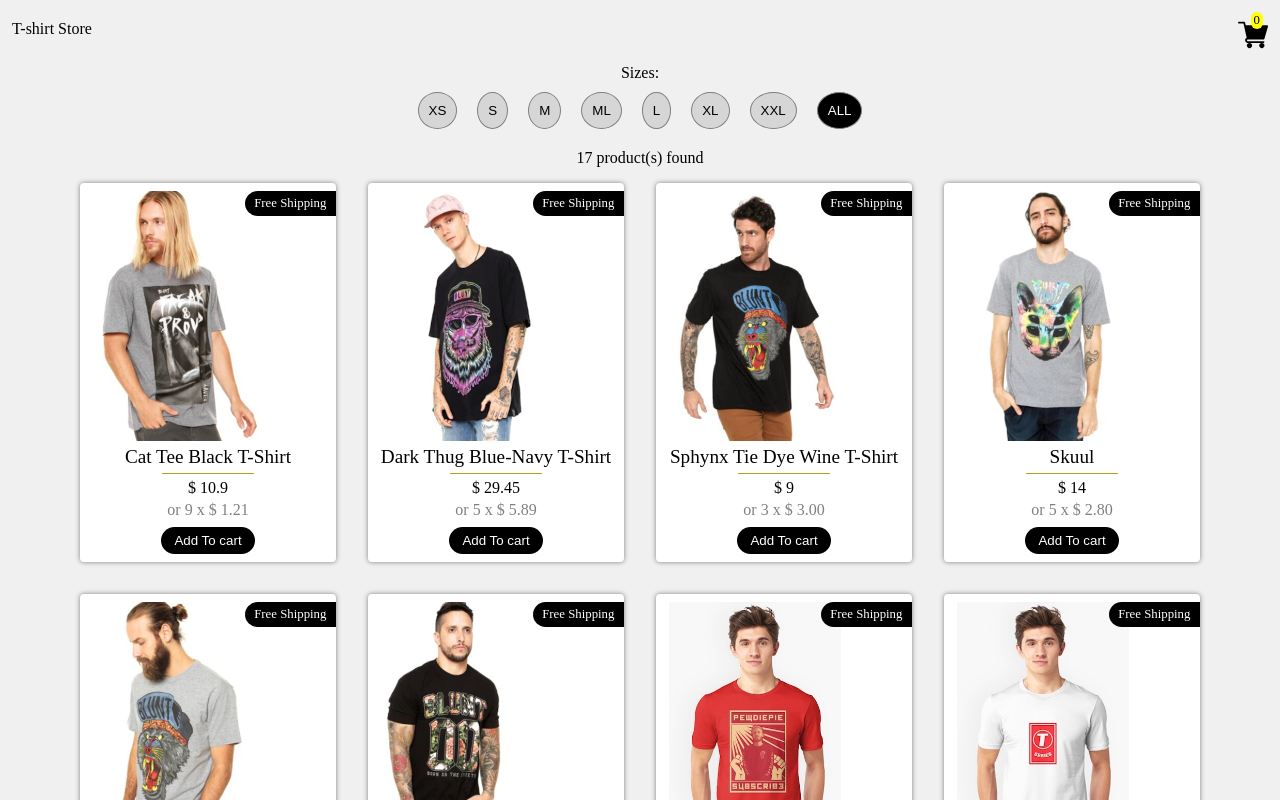
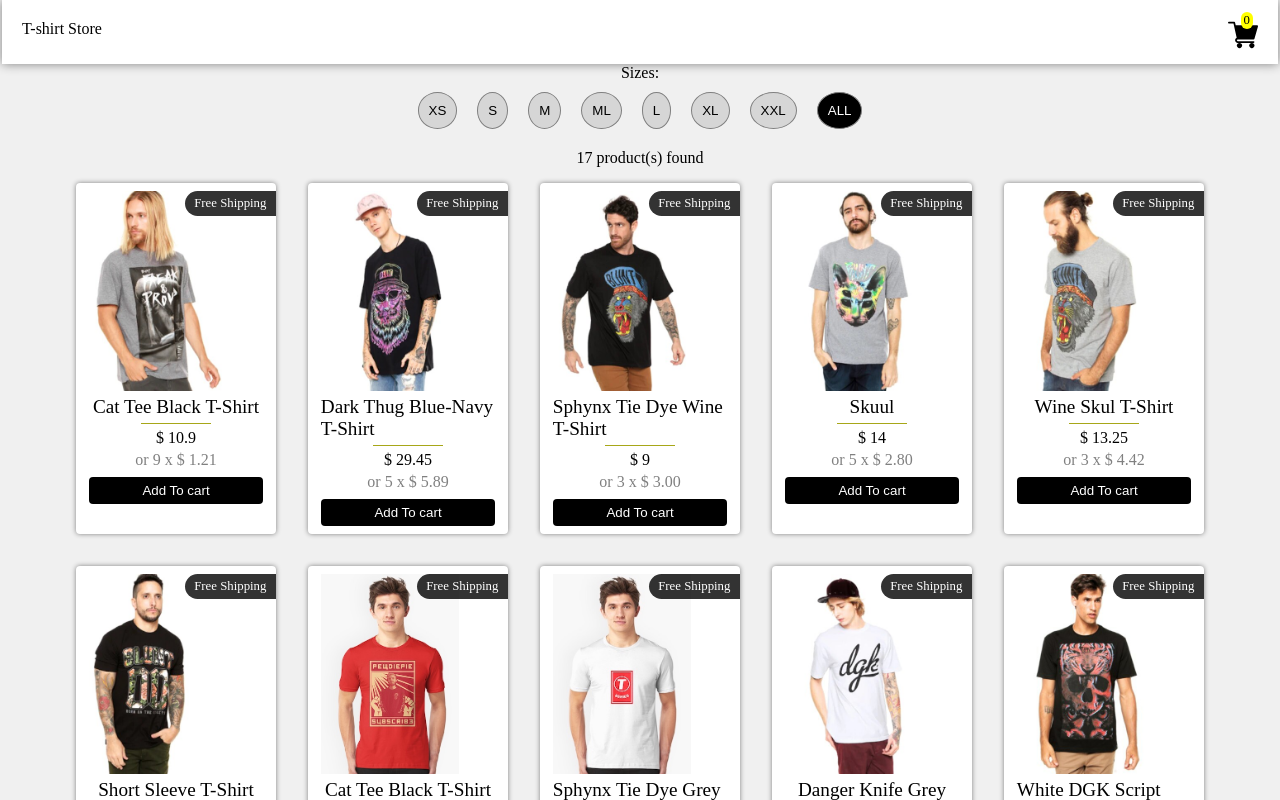
Before and after one commit to viratvasu/t-shirt-work, a React (Create React App) app: page / in a window 1280 px wide. Shown: the top 800 px of the page. Built offline with nearby package versions, Linux system fonts and the light colour scheme.

Commit message:
Update App.css

```diff
--- a/src/App.css
+++ b/src/App.css
@@ -8,11 +8,16 @@ body{
   outline: none;
 }
 .container{
-  padding:10px 2px;
+  padding:0 2px;
+}
+.products{
+  width:80%;
+  display: inline-block;
+  float:right;
 }
 .box-container{
-  display: flex;
-  align-items: center;
+  display:inline-flex;
+  /* align-items: center; */
   justify-content: center;
   flex-wrap: wrap;
 }
@@ -26,15 +31,16 @@ body{
   display: flex;
   flex-direction: column;
   align-items: center;
-  width:calc(100vw / 5);
+  /* width:calc(100vw / 5); */
   border-radius: 4px;
-  /* min-height:300px; */
+  width:200px;
+  /* -height:300px; */
 }
 .box p{
   padding-top:0.3rem;
 }
 .box .image-container{
-  height:250px;
+  height:200px;
   width:100%;
   /* width:300px; */
 }
@@ -51,9 +57,10 @@ body{
   background-color: black;
   color:#fff;
   border:1px solid transparent;
-  border-radius: 24px;
+  border-radius: 4px;
   transition: all 0.2s ease-in;
   cursor: pointer;
+  width:100%;
 }
 .box button:hover{
   border:1px solid black;
@@ -64,10 +71,17 @@ body{
   position:absolute;
   font-size:0.8rem;
   right:0;
-  background-color: black;
+  background-color: rgba(0,0,0,0.8);
   padding:0.3rem 0.6rem;
   color:#fff;
   border-radius: 24px 0 0 24px;
+}
+.filter-container{
+  padding:10px;
+  width:20%;
+  display: inline-block;
+  /* float:left; */
+
 }
 .filters{
   display: flex;
@@ -92,9 +106,12 @@ body{
   color:#fff;
 }
 .header{
-  padding:10px;
+  padding:20px 20px 10px 20px;
   display: flex;
   justify-content: space-between;
+  background-color: #fff;
+  box-shadow: 0 0 10px grey;
+  /* margin-top:0; */
 }
 .header img{
   /* padding:2px; */
@@ -117,6 +134,16 @@ body{
   background-color: rgb(167, 167, 24);
   margin-top:5px;
 }
+.backdrop{
+  position:fixed;
+  top:0;
+  left:0;
+  background-color:transparent;
+  height: 100%;
+  width:100%;
+  z-index:2;
+  cursor: pointer;
+}
 .cart-data{
   position: absolute;
   right:2px;
@@ -127,6 +154,8 @@ body{
   box-shadow: -1px 1px 5px grey;
   border-radius: 4px;
   z-index:5;
+  max-height:80vh;
+  overflow-y: auto;
 
 }
 .cart-item{
@@ -139,6 +168,7 @@ body{
 .cart-item img{
   height:50px;
   width:50px;
+  margin-right:0.2rem;
 }
 .cart-item p{
   font-size: 0.8rem;
@@ -146,13 +176,16 @@ body{
 .cart-item-price{
   flex:1;
   text-align: right;
-  margin-left:15px;
+  margin-left:3rem;
 }
 .close{
   position:absolute;
   top:0px;
   right:5px;
-  color:red;
+  background-color:red;
+  color:#fff;
+  padding:0px 4px;
+  border-radius: 50%;
   cursor: pointer;
 }
 .checkout-btn{
@@ -163,7 +196,7 @@ body{
   color:#fff;
   border: none;
 }
-@media (max-width: 450.98px) {
+@media (max-width: 400.98px) {
   .box{
     width:100%;
   }
@@ -176,21 +209,39 @@ body{
   .container{
     padding:5px;
   }
+  .filter-container{
+    padding:10px;
+    /* position:absolute; */
+    width:100%;
+  }
+  .products{
+    width:100%;
+    display: inline-block;
+  }
 }
-@media (min-width: 451px) and (max-width: 767.98px) {
+@media (min-width: 401px) and (max-width: 767.98px) {
   .box{
-    width:calc(100vw / 3);
+    width:150px;
   }
   .box .image-container{
-    height:200px;
+    height:150px;
   }
   .box .title{
     font-size:1rem;
   }
+  .filter-container{
+    padding:10px;
+    /* position:absolute; */
+    width:100%;
+  }
+  .products{
+    width:100%;
+    display: inline-block;
+  }
 }
 @media (min-width: 768px) and (max-width: 991.98px) {
   .box{
-    width:calc(100vw / 4);
+    width:200px;;
   }
   .box .image-container{
     height:150px;
@@ -198,4 +249,13 @@ body{
   .box .title{
     font-size:1.2rem;
   }
+  .filter-container{
+    padding:10px;
+    /* position:absolute; */
+    width:30%;
+  }
+  .products{
+    width:70%;
+    display: inline-block;
+  }
 }
```
